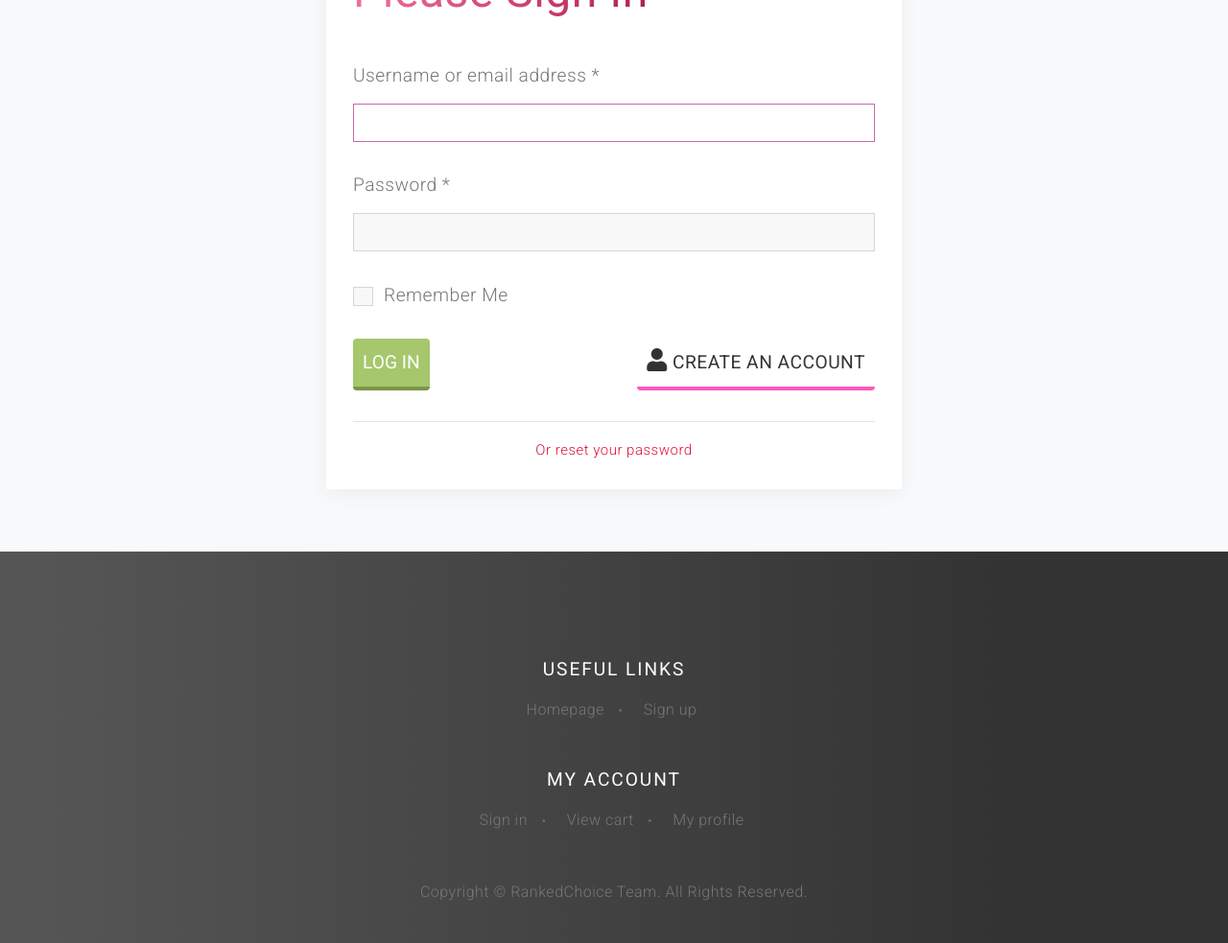
After one commit to yaleksandr89/symfony-shop, a Symfony app: template templates/security/login.html.twig in a window 1280 px wide. The commit adds this page. Shown: the part 301-1284 px from the top of the page at 96% size. Run offline with Twig, Linux system fonts and the light colour scheme; the template is opened without the code that fills it, so the values that code supplies are empty; some libraries are stand-ins or nearby versions.

Commit message:
#4 added login/logout functional and template for it

```diff
--- a/src/Controller/DefaultController.php
+++ b/src/Controller/DefaultController.php
@@ -19,7 +19,7 @@ use Symfony\Component\Routing\Annotation\Route;
 class DefaultController extends AbstractController
 {
     /**
-     * @Route("/", name="homepage")
+     * @Route("/", name="main_homepage")
      * @return Response
      */
     public function index(): Response
--- a/templates/front/_embed/_menu/_desktop_menu.html.twig
+++ b/templates/front/_embed/_menu/_desktop_menu.html.twig
@@ -35,7 +35,7 @@
             </li>
 
             <li class="menu-item font-weight-bold">
-                <a href="#">
+                <a href="{{ path('main_login') }}">
                     <div>Login</div>
                 </a>
             </li>
--- a/templates/front/_embed/_menu/_mobile_menu.html.twig
+++ b/templates/front/_embed/_menu/_mobile_menu.html.twig
@@ -30,7 +30,7 @@
                 </a>
             </li>
             <li class="menu-item font-weight-bold">
-                <a href="#">
+                <a href="{{ path('main_login') }}">
                     <div>Login</div>
                 </a>
             </li>
--- /dev/null
+++ b/templates/security/login.html.twig
@@ -0,0 +1,60 @@
+{% extends 'front/base.html.twig' %}
+
+{% block title %}Log In - RankedChoice{% endblock %}
+
+{% block body %}
+    <div class="page-content pt-4 pb-4">
+        <div class="container">
+            <div class="row">
+                <div class="col-lg-12">
+                    <div class="page-details page-login mt-4">
+                        <h1 class="h3 mb-3 font-weight-normal title-gradient-1">
+                            Please Sign In
+                        </h1>
+                        <form method="post" id="form">
+
+                            <div class="form-group">
+                                <label for="inputEmail">Username or email address *</label>
+                                <input type="email" value="{{ last_username }}" class="form-control" id="inputEmail" name="email" required autofocus>
+                            </div>
+
+                            <div class="form-group">
+                                <label for="inputPassword">Password *</label>
+                                <input type="password" class="form-control" id="inputPassword" name="password" required>
+                            </div>
+
+                            <div class="form-group">
+                                <div class="custom-control custom-checkbox">
+                                    <input type="checkbox" class="custom-control-input" id="rememberMe" name="_remember_me">
+                                    <label class="custom-control-label" for="rememberMe">Remember Me</label>
+                                </div>
+                            </div>
+
+                            <input type="hidden" name="_csrf_token" value="{{ csrf_token('authenticate') }}">
+
+                            <div class="form-footer-buttons">
+                                <button type="submit" class="btn btn-success">
+                                    <span>LOG IN</span>
+                                </button>
+                                <a href="{{ path('main_registration') }}" class="btn btn-link btn-dark">
+                                    <i class="fas fa-user"></i>
+                                    <span>Create an account</span>
+                                </a>
+                            </div>
+
+                            <div class="form-additional mt-2 pt-1">
+                                <div class="row">
+                                    <div class="col-sm-12 text-center">
+                                        <a href="#">
+                                            Or reset your password
+                                        </a>
+                                    </div>
+                                </div>
+                            </div>
+                        </form>
+                    </div>
+                </div>
+            </div>
+        </div>
+    </div>
+{% endblock %}
```
Also changed, not shown: src/Controller/RegistrationController.php (+9 -9 lines), src/Controller/SecurityController.php (added, +42 -0 lines), src/Security/LoginFormAuthenticator.php (added, +84 -0 lines), 1 other file.
